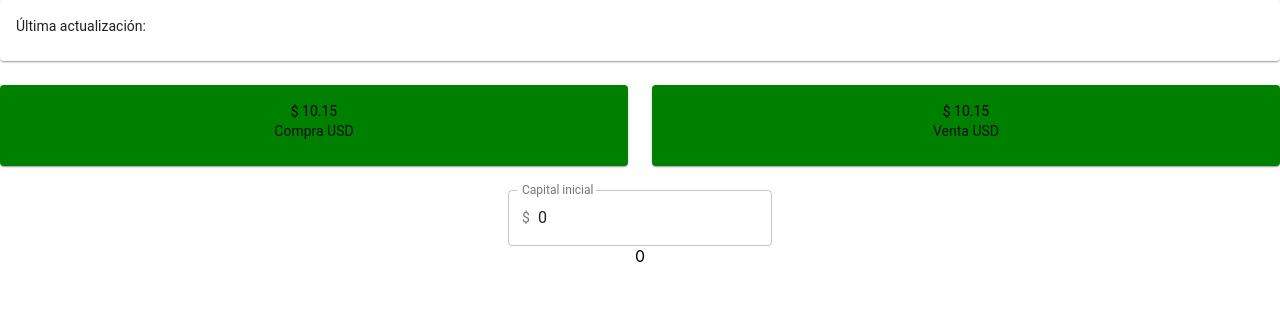
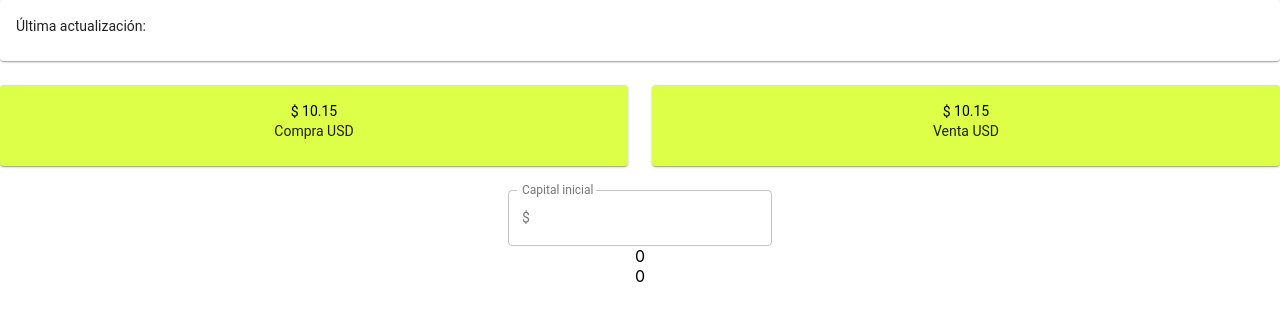
Before and after one commit to daniffig/the-right-choice-app, a React (Create React App) app: page / in a window 1280 px wide. Shown: the top 320 px of the page. Built offline with nearby package versions, Linux system fonts and the light colour scheme; no server answers.

Commit message:
no changes

```diff
--- a/src/App.css
+++ b/src/App.css
@@ -33,12 +33,12 @@
 }
 
 #ExchangeRate-USD-buying-rate {
-  background-color: green;
+  background-color: rgb(221, 255, 72);
   grid-area: usdbuyingrate;
 }
 
 #ExchangeRate-USD-selling-rate {
-  background-color: green;
+  background-color: rgb(221, 255, 72);
   grid-area: usdsellingrate;
 }
 
--- a/src/App.js
+++ b/src/App.js
@@ -10,6 +10,13 @@ import ExchangeRate from './components/ExchangeRate';
 import { Grid, Paper } from '@material-ui/core';
 
 class App extends Component {
+  constructor () {
+    super();
+
+    this.state = {
+
+    }
+  }
 
   render() {
     return (
@@ -21,7 +28,7 @@ class App extends Component {
           <Grid item xs={6}>
             <ExchangeRate
               id="ExchangeRate-USD-buying-rate"
-              className='buy'
+              className="buy"
               label="Compra USD">
             </ExchangeRate>
           </Grid>
--- a/src/components/Calculator/components/MoneyInput/index.js
+++ b/src/components/Calculator/components/MoneyInput/index.js
@@ -8,7 +8,7 @@ export default class MoneyInput extends React.Component {
     super();
 
     this.state = {
-      value: 0
+      value: null
     }
   }
 
--- a/src/components/Calculator/index.js
+++ b/src/components/Calculator/index.js
@@ -9,9 +9,7 @@ export default class Calculator extends React.Component {
     super();
 
     this.state = {
-      buyRate: null,
-      sellRate: null,
-      initialCapital: null
+      initialCapital: 0
     }
   }
 
@@ -20,7 +18,9 @@ export default class Calculator extends React.Component {
   }
 
   changeInitialCapital(initialCapital) {
-    this.setState({ initialCapital });
+    this.setState({
+      initialCapital: initialCapital
+    });
   }
 
   render () {
```
Also changed, not shown: src/components/ExchangeRate/index.js (line endings or trailing spaces), 1 other file (tests, documents, lock files or other folders).
